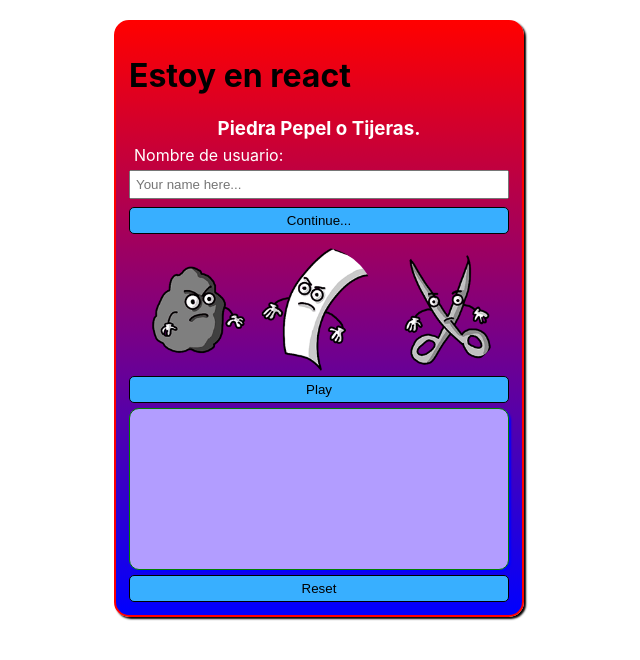
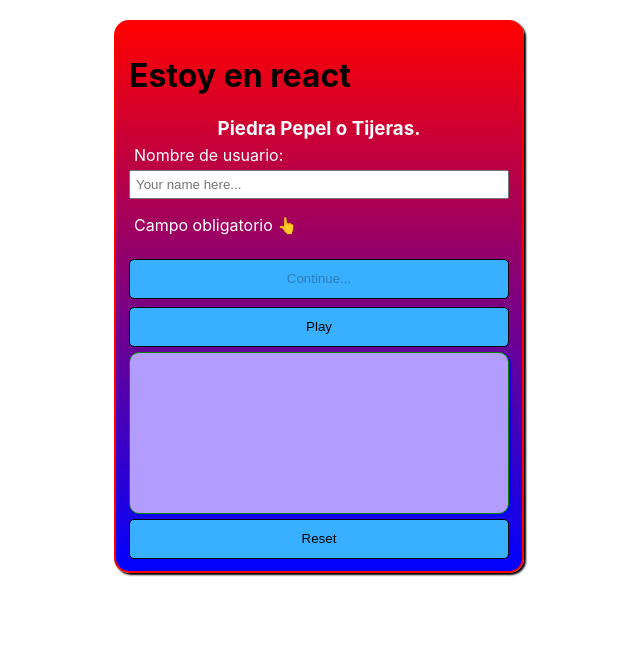
Before and after one commit to NumaTejeda/practico3, a React (Create React App) app: page / in a window 1280 px wide. Shown: the top 660 px of the page, without its empty margins (321-961 px from the left). Built offline with nearby package versions, Linux system fonts and the light colour scheme; the HTML template or start-up script is replaced by a standard one.

Commit message:
agrega funcion al btn CONTINUAR, error en el input, y bloqueo de campos

```diff
--- a/src/App.css
+++ b/src/App.css
@@ -17,12 +17,11 @@ button{
   border: 1px solid black;
   border-radius: 5px;
   background-color: rgb(56, 175, 255);
+  height: 40px;
   width: 100%;
   padding: 5px 1vw;
 }
 button:hover{
   background-color: rgb(0, 110, 255);
-  border: 2px solid black;
-  font-size: larger;
   transition: all 1000ms;
 }
--- a/src/App.js
+++ b/src/App.js
@@ -7,13 +7,12 @@ import { useState } from 'react';
 
 function App(){
   const [name, setName] = useState("");
-  console.log(name);
   return (
     <div className='App'>
       <h1>Estoy en react</h1>
       <Title />
       <Info name={name} setName={setName}/>
-      <Botonera />
+      <Botonera name={name} />
       <PlayMode name={name}/>
     </div>
   );
--- a/src/componentes/botonera/boton/boton.css
+++ b/src/componentes/botonera/boton/boton.css
@@ -1,7 +1,7 @@
 .botones{
     cursor: pointer;
     height: auto;
-    min-width: 5vw;
+    min-width: 1vw;
     width: 100%;
     border-radius: 50%;
     margin: 5px;
--- a/src/componentes/botonera/botonera.js
+++ b/src/componentes/botonera/botonera.js
@@ -1,12 +1,15 @@
 import Boton from './boton/boton';
 import './boton/boton.css';
 import './botonera.css';
+// import styled from 'styled-components';
 
 
-function Botonera(){
-
+function Botonera({name}){
+    if(name !== ""){
+        document.getElementsByClassName("choise")[0].style.display = "flex";
+    }
     return (
-        <div className='choise'>
+        <div className='choise' style={{display: "none"}}>
             <Boton
                 imagen='piedra.png'
                 altImagen='boton piedra'
--- a/src/componentes/info/info.css
+++ b/src/componentes/info/info.css
@@ -13,3 +13,7 @@ label{
     padding: 5px 5px;
 
 }
+#error{
+    color: white;
+    padding-left: 5px;
+}
--- a/src/componentes/info/info.js
+++ b/src/componentes/info/info.js
@@ -1,9 +1,37 @@
 import './info.css';
+import { useState } from 'react';
 
-function Info({name, setName}){
+let USER_NAME;
+
+function Info({setName}){
+    const [inputState, setInputState] = useState(false);
+    const [btnActivo, setBtnActivo] = useState(false);
+    const [display, setDisplay] = useState("none");
+    function handleDisplay(d){
+        let modo = document.getElementById("error").style.display = d;
+        setDisplay(modo);
+    }
+
+    function errorName(){
+        USER_NAME = document.getElementById("name").value;
+        const BUSCAR = /[A-Za-z0-9]/;
+        let busqueda = BUSCAR.test(USER_NAME);
+        if(busqueda === true){
+            USER_NAME = USER_NAME.trim();
+            handleDisplay("none")
+            setBtnActivo(true);
+            return USER_NAME;
+        }
+        handleDisplay("block")
+        setBtnActivo(false)
+        return;
+    }
+
     const handleName = () => {
-        let nombre = document.getElementById("name").value;
-        setName(nombre);
+        setInputState(true);
+        setBtnActivo(false);
+        let USER_NAME = document.getElementById("name").value;
+        setName(USER_NAME);
     }
     return (
         <div id="info">
@@ -15,14 +43,17 @@ function Info({name, setName}){
                 placeholder="Your name here..."
                 autoComplete="name"
                 maxLength={15}
+                onChange={errorName}
+                disabled={inputState}
             />
-            <p id="error" style={{ display: "none", color: "white" }}>
+            <p id="error" style={{ display:{handleDisplay}}}>
                 Campo obligatorio 👆
             </p>
-            <button id="continue" onClick={handleName}>
+            <button id="continue" onClick={handleName} disabled={!btnActivo}>
                 Continue...
             </button>
         </div>
     )
+
 }
 export default Info;
--- a/src/componentes/playMode/play_mode.js
+++ b/src/componentes/playMode/play_mode.js
@@ -1,7 +1,6 @@
 import './play_mode.css';
 
 function PlayMode({name}){
-
     return (
         <>
             <div>
```
